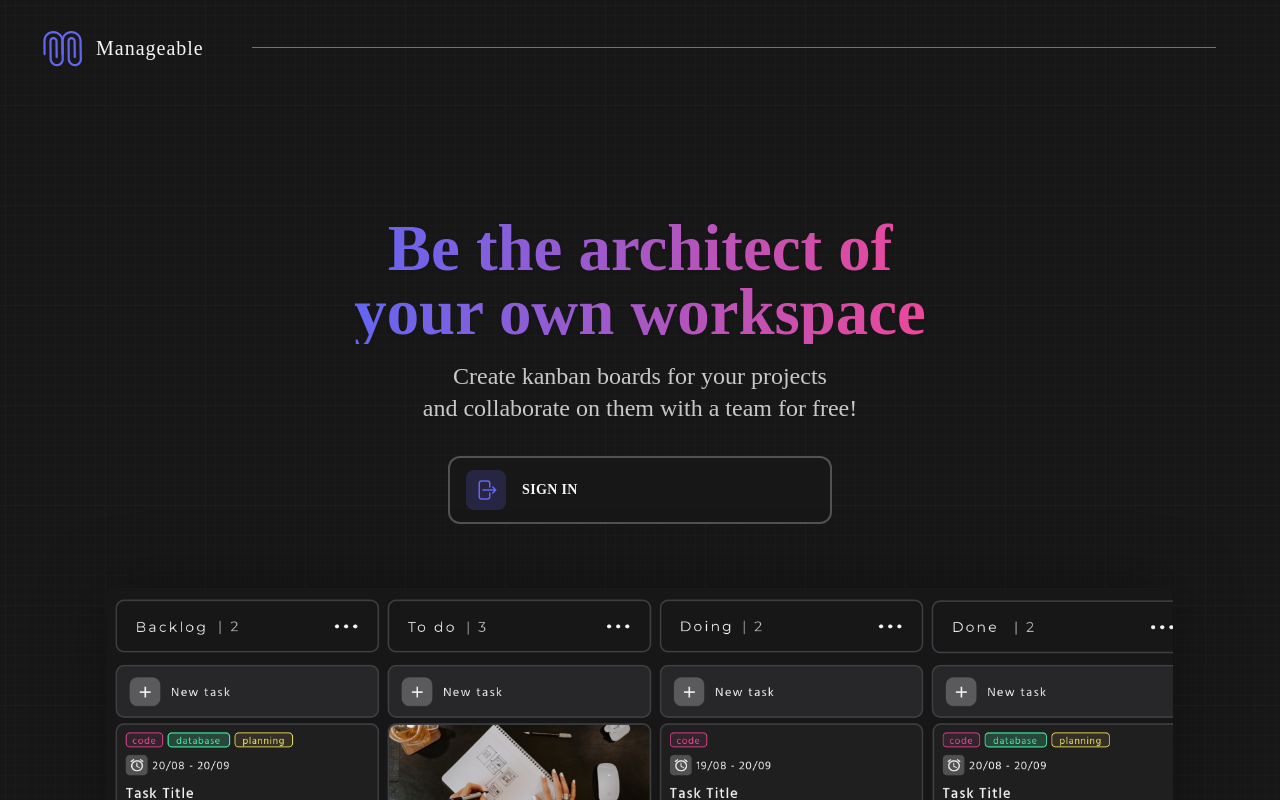
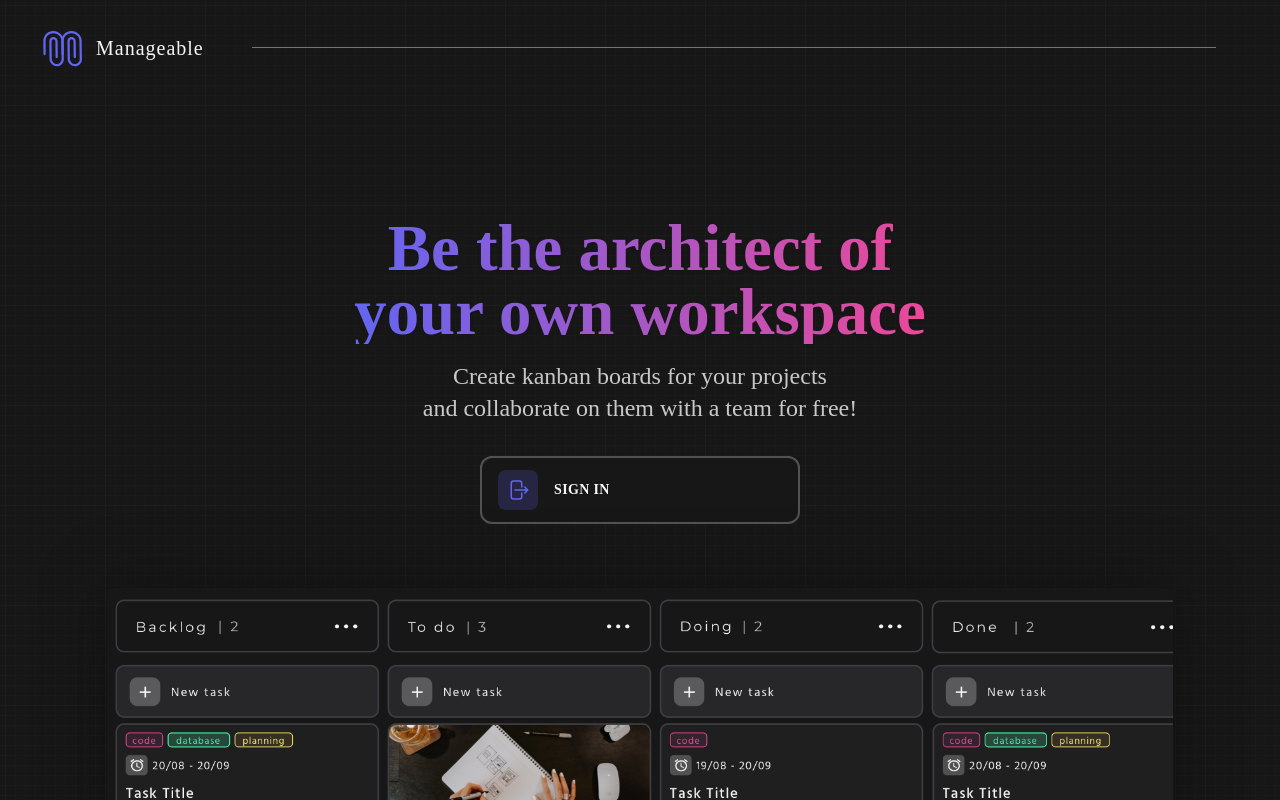
Before and after one commit to kos3l/manageable-kanban-app, a React (Vite) app: page / in a window 1280 px wide. Shown: the top 800 px of the page. Built offline with nearby package versions, Linux system fonts and the light colour scheme.

Commit message:
created two first views and navigation btn link between them

```diff
--- /dev/null
+++ b/src/routes/home/home.tsx
@@ -0,0 +1,40 @@
+import { ArrowRightOnRectangleIcon } from "@heroicons/react/24/solid";
+import { Link } from "react-router-dom";
+export default function Home() {
+  return (
+    <>
+      <div className="mt-20 flex grid grid-cols-6 gap-16">
+        <div className="col-span-6 flex items-start justify-center">
+          <div className="flex w-3/4 flex-col items-center text-center">
+            <h1 className="mb-4 bg-gradient-to-r from-indigo-500 to-pink-500 bg-clip-text text-5xl font-bold text-transparent drop-shadow xl:leading-[4rem]">
+              Be the architect of <br /> your own workspace
+            </h1>
+            <p className="mb-8 w-4/6 text-2xl opacity-80">
+              Create kanban boards for your projects <br /> and collaborate on
+              them with a team for free!
+            </p>
+            <Link to={"./login"}>
+              <button className="flex w-80 items-center gap-4 rounded-xl border-2 border-neutral-600 bg-neutral-900 px-4 py-3 transition hover:border-indigo-500 hover:drop-shadow-4xl hover:transition">
+                <div className="flex h-10 w-10 items-center justify-center rounded-lg bg-indigo-500/20">
+                  <ArrowRightOnRectangleIcon className="w-6 text-indigo-500"></ArrowRightOnRectangleIcon>
+                </div>
+                <p className="m-0 font-serif text-sm font-semibold tracking-wide">
+                  SIGN IN
+                </p>
+              </button>
+            </Link>
+          </div>
+        </div>
+        <div className="col-span-6 mb-16 flex items-center justify-center">
+          <div className=" w-5/6 overflow-hidden rounded-lg drop-shadow-4xl">
+            <img
+              src="./src/assets/demo.png"
+              alt=""
+              className="h-full w-full object-contain"
+            />
+          </div>
+        </div>
+      </div>
+    </>
+  );
+}
--- /dev/null
+++ b/src/routes/login/login.tsx
@@ -0,0 +1,3 @@
+export default function Login() {
+  return <>meow</>;
+}
--- a/src/routes/root/root.tsx
+++ b/src/routes/root/root.tsx
@@ -1,4 +1,4 @@
-import { ArrowRightOnRectangleIcon } from "@heroicons/react/24/solid";
+import { Outlet } from "react-router-dom";
 export default function Root() {
   return (
     <>
@@ -15,38 +15,8 @@ export default function Root() {
             </div>
             <div className="ml-12  mr-8 hidden h-1/2 flex-1 border-b border-zinc-500 font-sans md:block 2xl:mr-0 2xl:ml-4"></div>
           </div>
-          <div className="mt-20 flex grid grid-cols-6 gap-16">
-            <div className="col-span-6 flex items-start justify-center">
-              <div className="flex w-3/4 flex-col items-center text-center">
-                <h1 className="mb-4 bg-gradient-to-r from-indigo-500 to-pink-500 bg-clip-text text-5xl font-bold text-transparent drop-shadow xl:leading-[4rem]">
-                  Be the architect of <br /> your own workspace
-                </h1>
-                <p className="mb-8 w-4/6 text-2xl opacity-80">
-                  Create kanban boards for your projects <br /> and collaborate
-                  on them with a team for free!
-                </p>
-                <button className="flex w-96 items-center gap-4 rounded-xl border-2 border-neutral-600 bg-neutral-900 px-4 py-3 transition hover:border-indigo-500 hover:drop-shadow-4xl hover:transition">
-                  <div className="flex h-10 w-10 items-center justify-center rounded-lg bg-indigo-500/20">
-                    <ArrowRightOnRectangleIcon className="w-6 text-indigo-500"></ArrowRightOnRectangleIcon>
-                  </div>
-                  <p className="m-0 font-serif text-sm font-semibold tracking-wide">
-                    SIGN IN
-                  </p>
-                </button>
-              </div>
-            </div>
-            <div className="col-span-6 mb-16 flex items-center justify-center">
-              <div className=" w-5/6 overflow-hidden rounded-lg drop-shadow-4xl">
-                <img
-                  src="./src/assets/demo.png"
-                  alt=""
-                  className="h-full w-full object-contain"
-                />
-              </div>
-            </div>
-          </div>
+          <Outlet />
         </div>
-        {/* <Outlet /> */}
       </div>
     </>
   );
--- a/src/routes/test/error-page.tsx
+++ /dev/null
@@ -1,16 +0,0 @@
-import { useRouteError } from "react-router-dom";
-
-export default function ErrorPage() {
-  const error: any = useRouteError();
-  console.error(error);
-
-  return (
-    <div id="error-page">
-      <h1>Oops!</h1>
-      <p>Sorry, an unexpected error has occurred.</p>
-      <p>
-        <i>{error.statusText || error.message}</i>
-      </p>
-    </div>
-  );
-}
--- a/src/routes/test/test.tsx
+++ /dev/null
@@ -1,9 +0,0 @@
-export default function Test() {
-  return (
-    <>
-      <div>
-        <h1>hello</h1>
-      </div>
-    </>
-  );
-}
--- a/src/routes/user/user.tsx
+++ /dev/null
@@ -1,12 +0,0 @@
-import { Outlet } from "react-router-dom";
-
-export default function User() {
-  return (
-    <>
-      <div>
-        <h1>User</h1>
-        <Outlet />
-      </div>
-    </>
-  );
-}
```
Also changed, not shown: src/main.tsx (+8 -6 lines).
